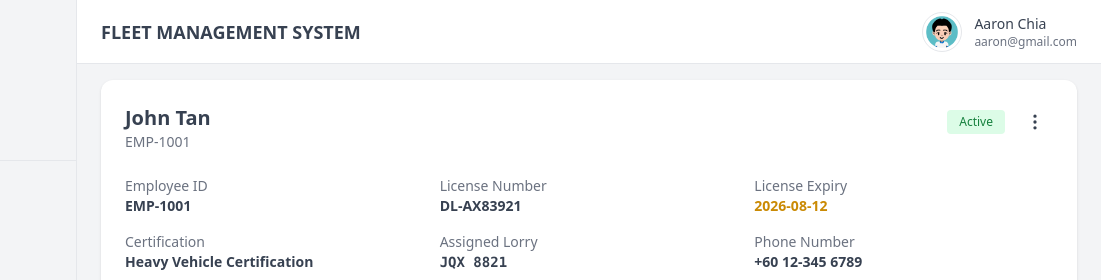
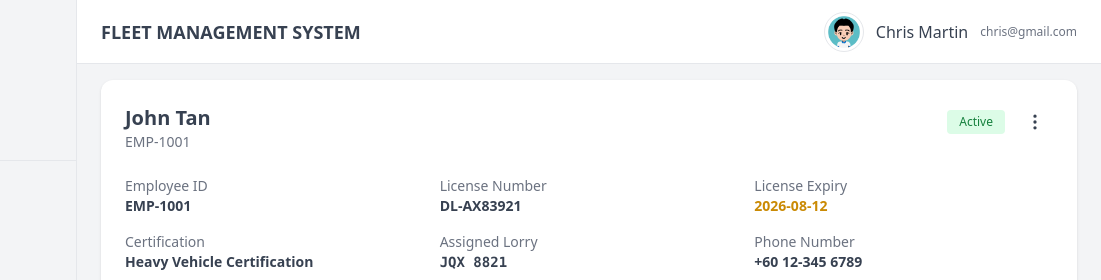
Before and after one commit to AzCodeee/lorry-ui, a website: page driver-view.html in a window 1280 px wide. Shown: the top 280 px of the page, 179-1280 px from the left. Drawn offline with nearby package versions, Linux system fonts and the light colour scheme.

Commit message:
change aaron name

```diff
--- a/driver-view.html
+++ b/driver-view.html
@@ -148,9 +148,9 @@
                     <img src="assets/images/avatar-2.jpg"
                          class="w-10 h-10 rounded-full border" />
 
-                    <div class="text-sm text-left">
-                        <div class="font-medium">Aaron Chia</div>
-                        <div class="text-gray-500 text-xs">aaron@gmail.com</div>
+                   <div class="font-medium">Chris Martin</div>
+                    <div class="text-gray-500 text-xs">
+                        chris@gmail.com
                     </div>
 
                 </button>
```
Also changed, not shown: region-view.html (+2 -2 lines), region.html (+2 -2 lines).
